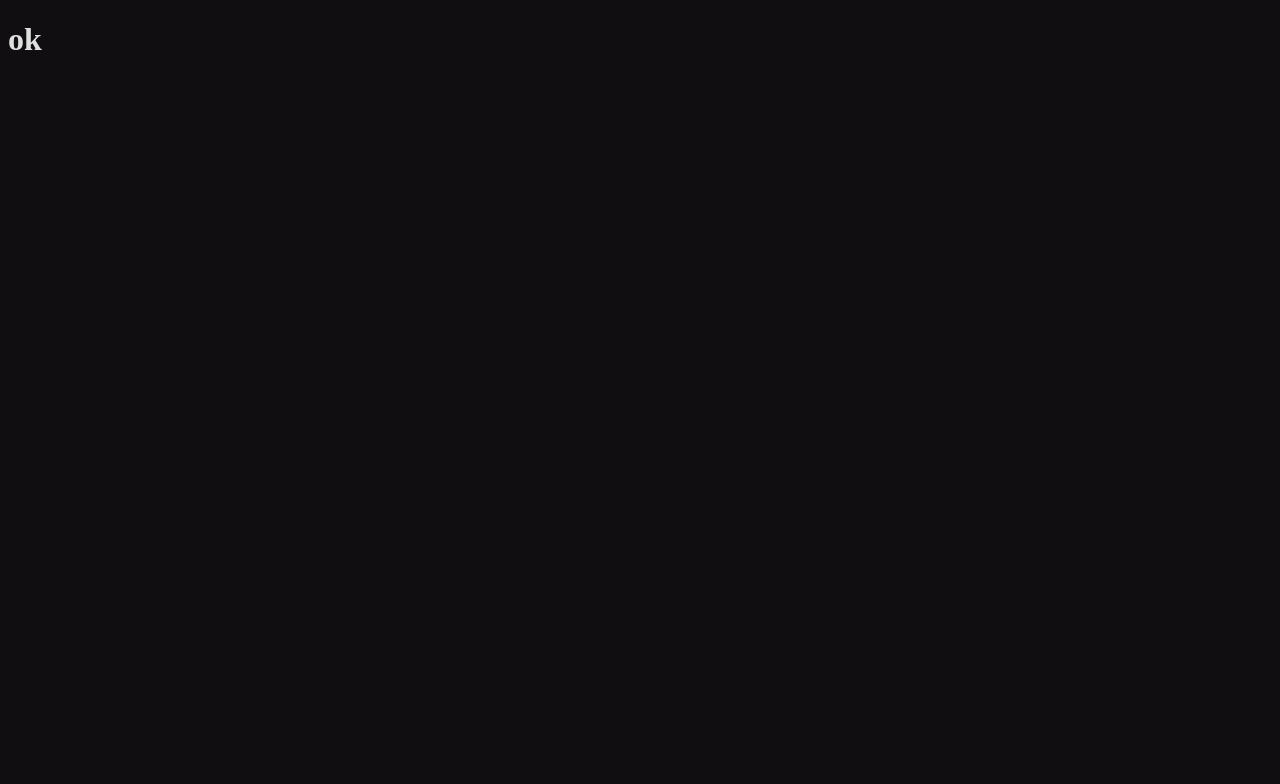
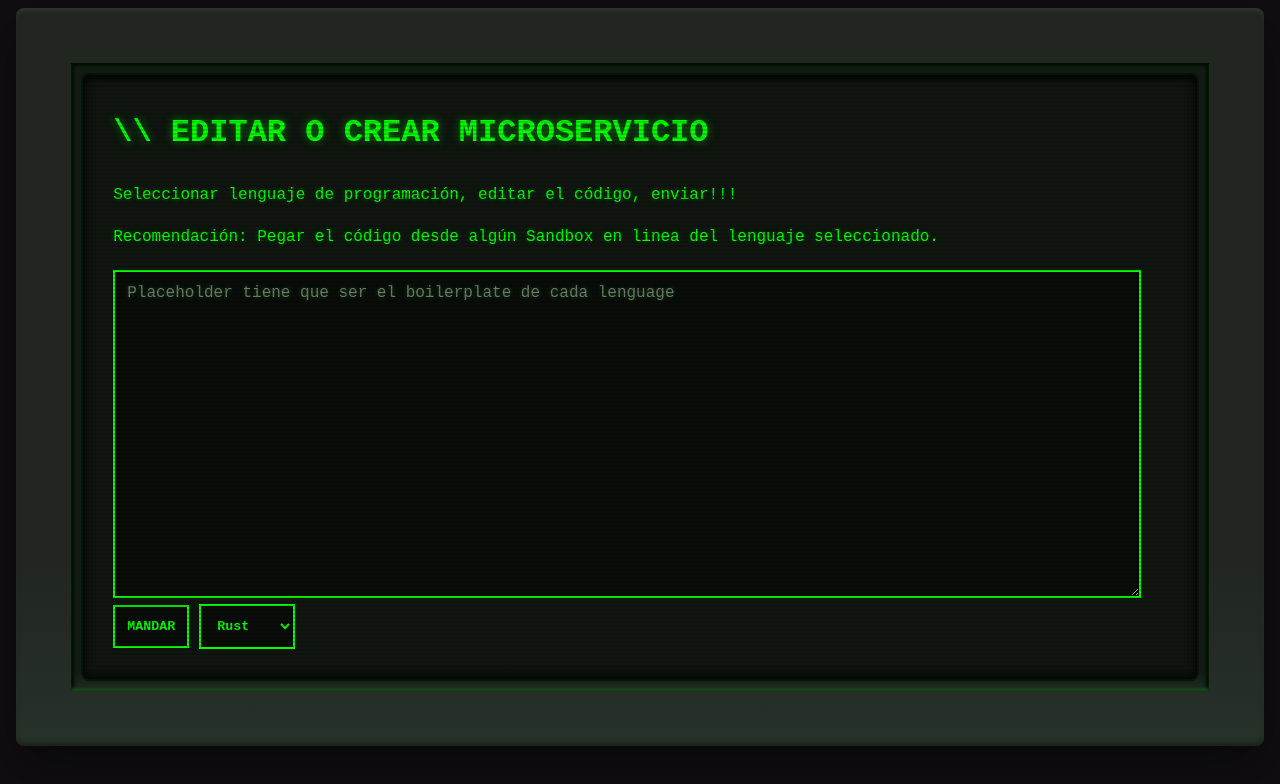
Before and after one commit to JDBorjaC/docker-microservices-manager, a React app in the folder frontend/: page /edit in a window 1280 px wide. Shown: the top 784 px of the page. Built offline with nearby package versions, Linux system fonts and the light colour scheme; the HTML template or start-up script is replaced by a standard one.

Commit message:
edit page design finished

```diff
--- a/frontend/src/pages/Dash.tsx
+++ b/frontend/src/pages/Dash.tsx
@@ -39,7 +39,7 @@ export default function Dash() {
                         <div className="monitor-content">
 
                             <h1>
-                                LISTADO DE MICROSERVICIOS
+                                \\ LISTADO DE MICROSERVICIOS
                             </h1>
 
                             {/* Cada microservicio muestra NOMBRE, BTN_ON, BTN_EDIT, BTN_DEL */}
--- a/frontend/src/pages/ServiceEditor.tsx
+++ b/frontend/src/pages/ServiceEditor.tsx
@@ -1,7 +1,42 @@
+export default function ServiceEditor(){
 
+    return (
+        <div className="micro-editor">
+        {/* EDITOR DE MICROSERVICIO */}
+        <div className="monitor-frame">
+            <div className="monitor-bezel">
+                <div className="monitor-screen">
+                    <div className='monitor-scanlines'>
+                        <div className="monitor-content">
 
-export default function ServiceEditor(){
-    return (
-        <h1>ok</h1>
+                            <h1>
+                                \\ EDITAR O CREAR MICROSERVICIO
+                            </h1>
+
+                            <p>
+                                Seleccionar lenguaje de programación, editar el código, enviar!!!
+                            </p>
+                            <p>
+                                Recomendación: Pegar el código desde algún Sandbox en linea del lenguaje seleccionado.
+                            </p>
+
+                            <form className="service-form" action="/submit-service" method="POST">
+                                <textarea className="code-input" name="code" placeholder="Placeholder tiene que ser el boilerplate de cada lenguage"/>
+                                <div>
+                                    <input className="monitor-button" type="submit" value="MANDAR"/>
+                                    <select className="drop-down-menu" name="lang-select-menu">
+                                        <option value="rust">Rust</option>
+                                        <option value="python">Python</option>
+                                        <option value="go">Go</option>
+                                    </select>
+                                </div>
+                            </form>
+
+                        </div>
+                    </div>
+                </div>
+            </div>
+        </div>
+        </div>
     )
 }
--- a/frontend/src/styles/monitor.css
+++ b/frontend/src/styles/monitor.css
@@ -156,7 +156,49 @@
   box-shadow: 0 2px 4px rgba(0, 0, 0, 0.3);
 }
 
-/* Scanline effect overlay (optional) */
+.service-form {
+  max-width: max-content;
+  overflow:hidden;
+  margin-top: 20px;
+}
+
+.code-input {
+  min-width: 1000px;
+  min-height: 300px;
+  background-color: #090c09;
+  color: #0f0;
+  border: 2px solid #0f0;
+  padding: 12px 12px;
+  text-shadow: 0 0 5px rgba(0, 255, 0, 0.3);
+  resize: vertical;
+  font-size: 16px;
+  margin-bottom: -4px;
+}
+
+.code-input:focus {
+  outline: none;
+  box-shadow: 0 0 15px rgba(0, 255, 0, 0.6);
+}
+
+.drop-down-menu {
+  background-color: #090c09;
+  color: #0f0;
+  border: 2px solid #0f0;
+  padding: 12px;
+  font-family: 'Courier New', 'Courier', monospace;
+  font-weight: bold;
+  cursor: pointer;
+  margin-left: 10px;
+}
+
+.drop-down-menu:hover {
+  background-color: #0a0;
+  box-shadow: 0 0 15px rgba(0, 255, 0, 0.6);
+}
+
+
+
+/* Scanline effect overlay */
 .monitor-scanlines::after {
   content: '';
   position: absolute;
```
